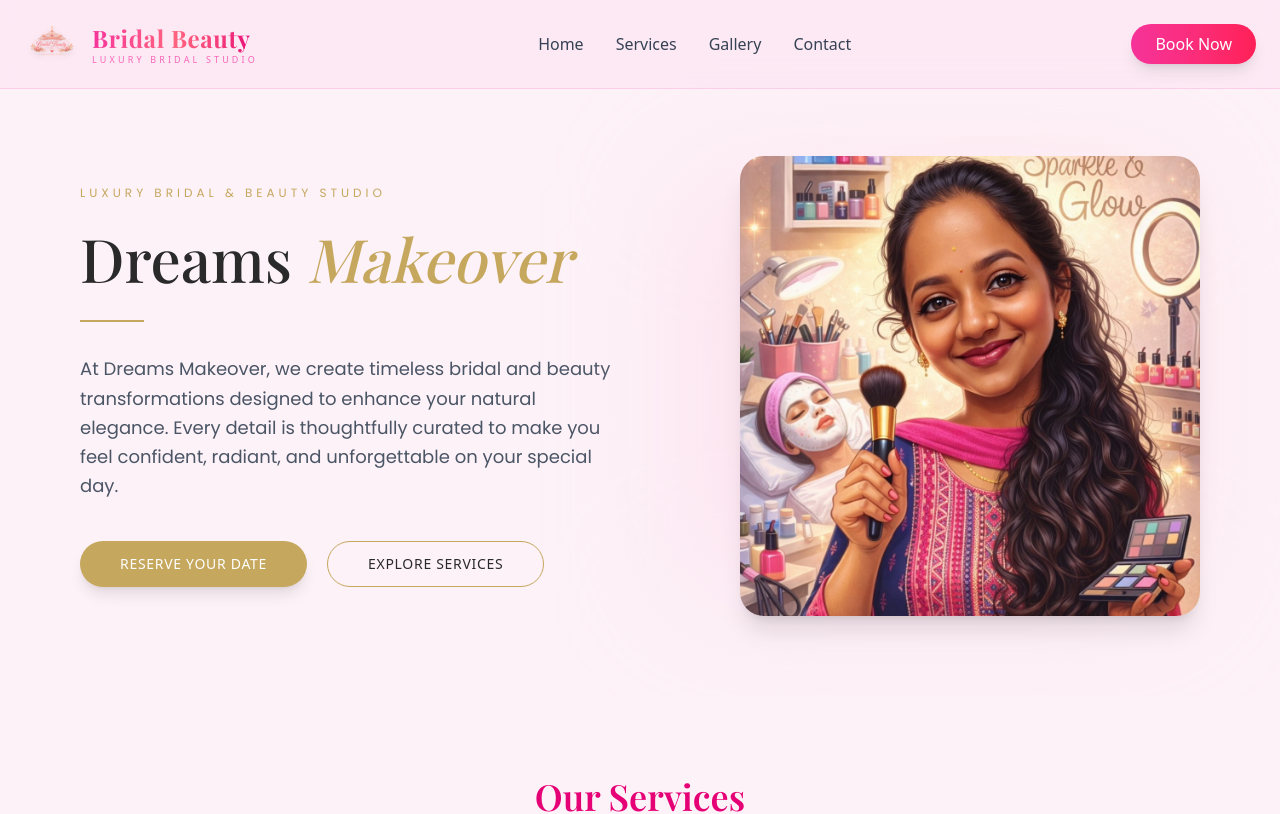
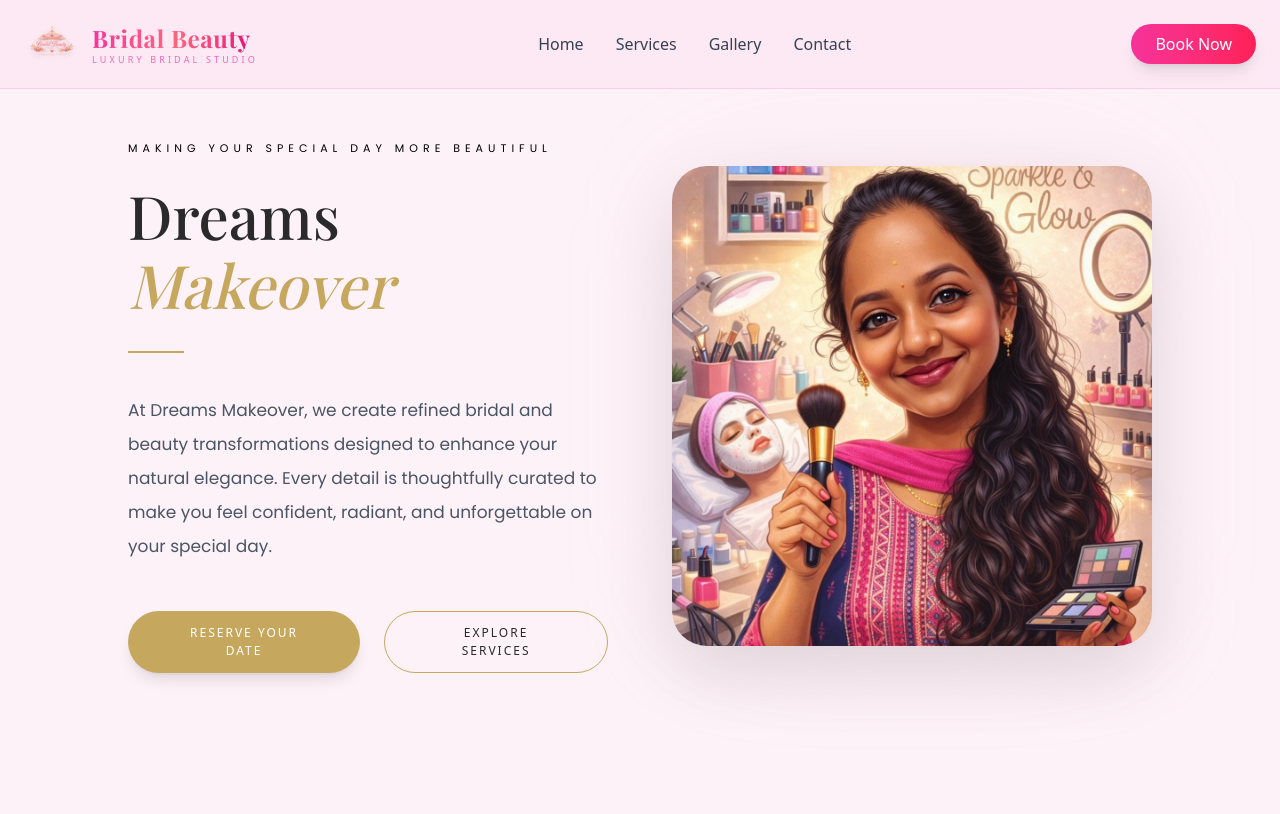
Before and after one commit to Gowtham602/Bridal-beauty, a React (Vite) app: page / in a window 1280 px wide. Shown: the top 814 px of the page. Built offline with nearby package versions, Linux system fonts and the light colour scheme.

Commit message:
design hero section

```diff
--- a/src/index.css
+++ b/src/index.css
@@ -22,3 +22,29 @@ html {
     transform: translateY(0);
   }
 }
+
+
+
+
+/* //hero animation  */
+
+/* Smooth Luxury Fade */
+@keyframes fadeLuxury {
+  from {
+    opacity: 0;
+    transform: translateY(50px);
+  }
+  to {
+    opacity: 1;
+    transform: translateY(0);
+  }
+}
+
+.fade-luxury {
+  opacity: 0;
+  animation: fadeLuxury 1.2s ease-out forwards;
+}
+
+.delay-1 { animation-delay: 0.3s; }
+.delay-2 { animation-delay: 0.6s; }
+.delay-3 { animation-delay: 0.9s; }
--- a/src/pages/Home.jsx
+++ b/src/pages/Home.jsx
@@ -12,55 +12,56 @@ const Home = () => {
       <main className="pt-10 relative z-10 bg-pink-50">
         {/*  Hero Section */}
 
-        <section className="relative bg-pink-50 overflow-hidden pt-20 md:pt-29 pb-20">
-          <div className="max-w-7xl mx-auto px-6 md:px-20 grid md:grid-cols-2 gap-10 items-center">
+        <section className="relative bg-pink-50 overflow-hidden pt-25 md:pt-25 pb-24">
+          <div className="max-w-6xl mx-auto px-6 md:px-16 grid md:grid-cols-2 gap-16 items-center">
             {/* Left Content */}
-            <div className="flex flex-col items-center md:items-start text-center md:text-left max-w-xl mx-auto md:mx-0">
+            <div className="flex flex-col items-center md:items-start text-center md:text-left max-w-lg mx-auto md:mx-0">
               <p
-                className="uppercase tracking-[4px] text-xs text-[#C6A75E] mb-5"
+                className="uppercase tracking-[5px] text-[11px] text-[black] mb-6 fade-luxury"
                 style={{ fontFamily: "Poppins, sans-serif" }}
               >
-                Luxury Bridal & Beauty Studio
+                {/* Luxury Bridal & Beauty Studio */}
+                Making Your Special Day More Beautiful
               </p>
 
               <h1
-                className="text-4xl md:text-6xl text-[#2A2A2A] leading-tight mb-6 font-normal"
+                className="text-4xl md:text-6xl text-[#2A2A2A] leading-[1.15] mb-8 font-light fade-luxury delay-1"
                 style={{ fontFamily: "Playfair Display, serif" }}
               >
                 Dreams <span className="italic text-[#C6A75E]">Makeover</span>
               </h1>
 
-              <div className="w-16 h-[2px] bg-[#C6A75E] mb-8"></div>
+              <div className="w-14 h-[2px] bg-[#C6A75E] mb-10 fade-luxury delay-1"></div>
 
               <p
-                className="text-gray-600 text-base md:text-lg leading-relaxed mb-10"
+                className="text-gray-600 text-[15px] md:text-[17px] leading-loose mb-12 fade-luxury delay-2"
                 style={{ fontFamily: "Poppins, sans-serif" }}
               >
-                At Dreams Makeover, we create timeless bridal and beauty
+                At Dreams Makeover, we create refined bridal and beauty
                 transformations designed to enhance your natural elegance. Every
                 detail is thoughtfully curated to make you feel confident,
                 radiant, and unforgettable on your special day.
               </p>
 
-              <div className="flex flex-col sm:flex-row gap-5 w-full sm:w-auto">
-                <button className="bg-[#C6A75E] text-white px-10 py-3 text-sm tracking-wider rounded-full hover:bg-[#b89347] transition duration-300 shadow-lg w-full sm:w-auto">
+              <div className="flex flex-col sm:flex-row gap-6 w-full sm:w-auto fade-luxury delay-3">
+                <button className="bg-[#C6A75E] text-white px-12 py-3 text-[12px] tracking-[2px] rounded-full hover:bg-[#b89347] transition duration-300 shadow-lg w-full sm:w-auto">
                   RESERVE YOUR DATE
                 </button>
 
-                <button className="border border-[#C6A75E] text-[#2A2A2A] px-10 py-3 text-sm tracking-wider rounded-full hover:bg-[#C6A75E] hover:text-white transition duration-300 w-full sm:w-auto">
+                <button className="border border-[#C6A75E] text-[#2A2A2A] px-12 py-3 text-[12px] tracking-[2px] rounded-full hover:bg-[#C6A75E] hover:text-white transition duration-300 w-full sm:w-auto">
                   EXPLORE SERVICES
                 </button>
               </div>
             </div>
 
             {/* Right Image */}
-            <div className="relative flex justify-center md:justify-end">
-              <div className="absolute inset-6 bg-gradient-to-tr from-pink-200/40 to-rose-200/40 rounded-3xl blur-3xl"></div>
+            <div className="relative flex justify-center md:justify-end fade-luxury delay-2">
+              <div className="absolute inset-10 bg-gradient-to-tr from-pink-200/40 to-rose-200/40 rounded-[40px] blur-3xl"></div>
 
               <img
                 src={Profile}
                 alt="Dreams Makeover Bridal Studio"
-                className="relative w-[85%] sm:w-[75%] md:w-[460px] rounded-3xl shadow-xl object-cover transition duration-500 hover:scale-[1.02]"
+                className="relative w-[85%] md:w-[480px] rounded-[35px] shadow-[0_25px_70px_rgba(0,0,0,0.12)] object-cover transition duration-700 hover:scale-[1.02]"
               />
             </div>
           </div>
```
